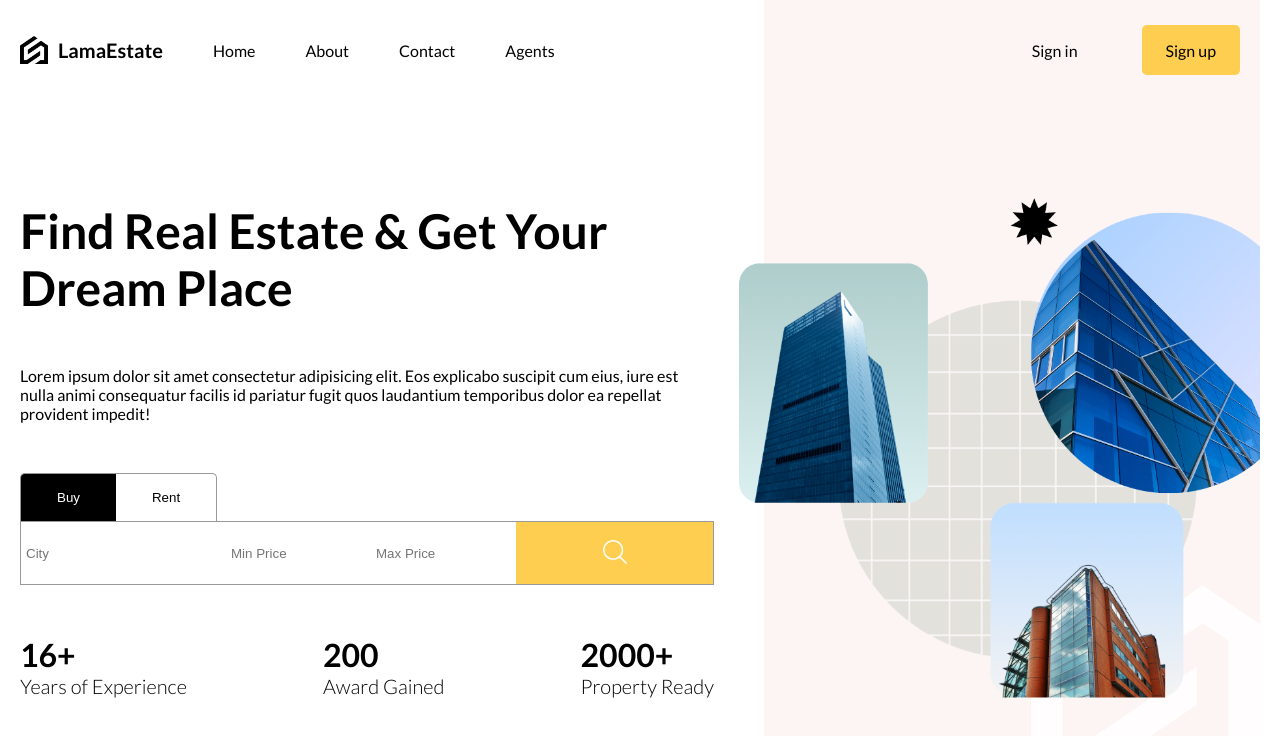
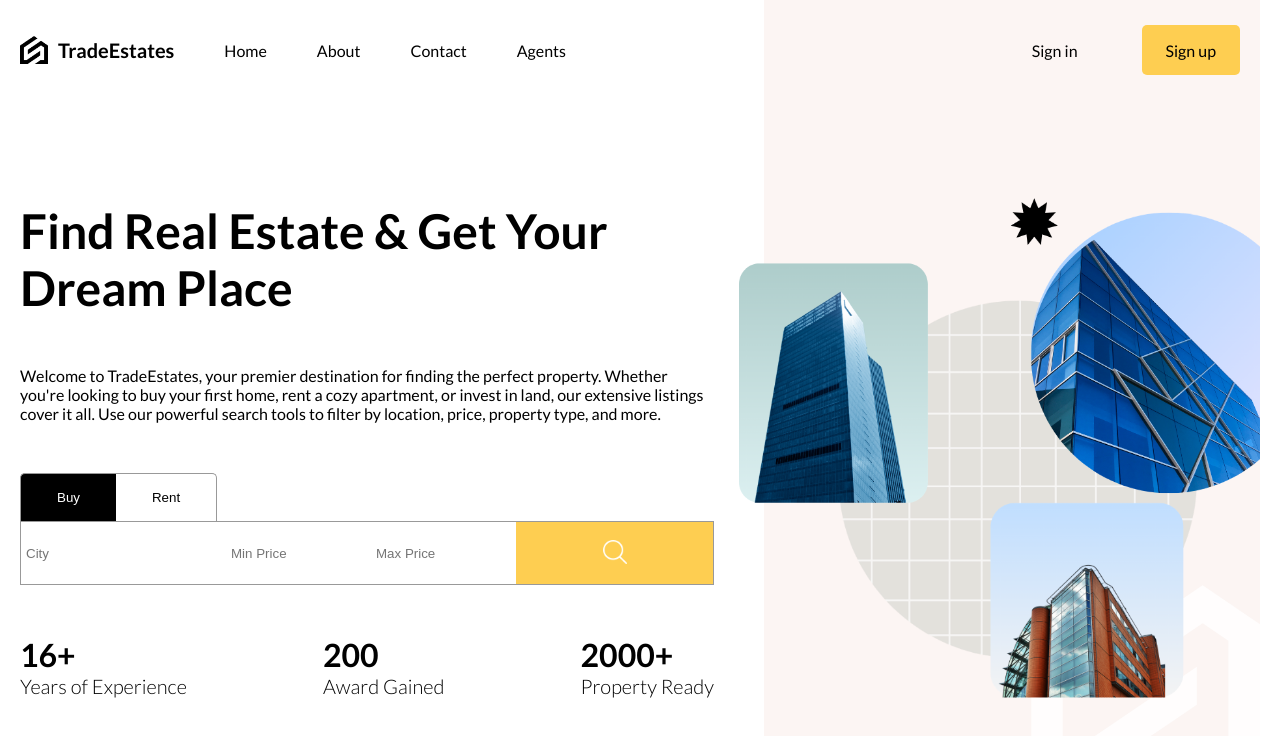
Before and after one commit to Akasshhhh/TradeEstates, a React (Vite) app in the folder client/: page / in a window 1280 px wide. Shown: the top 736 px of the page. Built offline with nearby package versions, Linux system fonts and the light colour scheme; no server answers.

Commit message:
changes for prod

```diff
--- a/client/index.html
+++ b/client/index.html
@@ -4,7 +4,7 @@
     <meta charset="UTF-8" />
     <link rel="icon" type="image/svg+xml" href="/favicon.png" />
     <meta name="viewport" content="width=device-width, initial-scale=1.0" />
-    <title>Lama Real Estate UI</title>
+    <title>TradeEstates</title>
     <meta name="description" content="Buy, Sell and Rent Properties" />
     <link
       href="https://fonts.googleapis.com/css2?family=Lato:ital,wght@0,100;0,300;0,400;0,700;0,900;1,100;1,300;1,400;1,700;1,900&display=swap"
--- a/client/src/components/navbar/Navbar.jsx
+++ b/client/src/components/navbar/Navbar.jsx
@@ -19,7 +19,7 @@ function Navbar() {
       <div className="left">
         <Link to="/" className="logo">
           <img src="/logo.png" alt="" />
-          <span>LamaEstate</span>
+          <span>TradeEstates</span>
         </Link>
         <Link to="/">Home</Link>
         <Link to="/">About</Link>
--- a/client/src/lib/apiRequest.js
+++ b/client/src/lib/apiRequest.js
@@ -1,6 +1,6 @@
 import axios from "axios";
 
-const baseURL = import.meta.env.VITE_API_URL + "/api"
+const baseURL = import.meta.env.VITE_API_URL
 
 const apiRequest = axios.create({
     baseURL: baseURL,
--- a/client/src/routes/homePage/homePage.jsx
+++ b/client/src/routes/homePage/homePage.jsx
@@ -4,7 +4,7 @@ import "./homePage.scss";
 import { AuthContext } from "../../context/AuthContext";
 
 function HomePage() {
-  const {currentUser} = useContext(AuthContext)
+  const { currentUser } = useContext(AuthContext)
   console.log(currentUser)
   return (
     <div className="homePage">
@@ -12,10 +12,10 @@ function HomePage() {
         <div className="wrapper">
           <h1 className="title">Find Real Estate & Get Your Dream Place</h1>
           <p>
-            Lorem ipsum dolor sit amet consectetur adipisicing elit. Eos
-            explicabo suscipit cum eius, iure est nulla animi consequatur
-            facilis id pariatur fugit quos laudantium temporibus dolor ea
-            repellat provident impedit!
+            Welcome to TradeEstates, your premier destination for finding the perfect property.
+            Whether you're looking to buy your first home, rent a cozy apartment, or invest
+            in land, our extensive listings cover it all. Use our powerful search tools
+            to filter by location, price, property type, and more.
           </p>
           <SearchBar />
           <div className="boxes">
```
Also changed, not shown: 1 other file (tests, documents, lock files or other folders).
